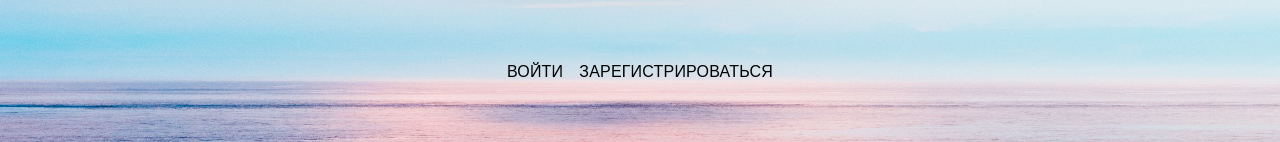
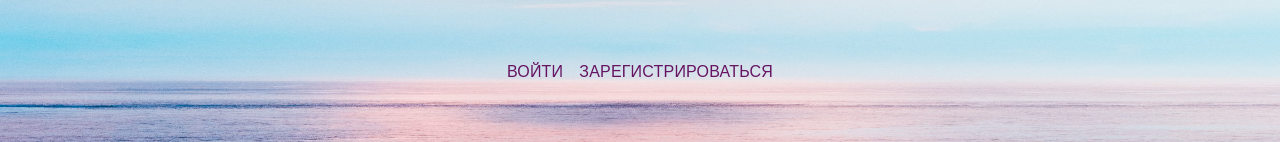
Before and after one commit to lusorich/your-choice, a React app: page / in a window 1280 px wide. Shown: the part 385-527 px from the top of the page. Built offline with nearby package versions, Linux system fonts and the light colour scheme.

Commit message:
adding test custom styles

```diff
--- a/src/app/App.tsx
+++ b/src/app/App.tsx
@@ -16,10 +16,6 @@ const App = () => {
     <ThemeProvider theme={activeTheme}>
       <MainContainer
         maxWidth={false}
-        sx={{
-          backgroundImage: 'url(./images/main-background.jpg)',
-          backgroundRepeat: 'round',
-        }}
       >
         <AppProviders>
           <UnauthenticatedApp />
--- a/src/pages/unauthenticated/ui/style.tsx
+++ b/src/pages/unauthenticated/ui/style.tsx
@@ -5,6 +5,8 @@ import { ThemeColorMode } from 'widgets/theme/ui/useColorModeTheme';
 
 const MainContainer = styled(Container)(({ theme }) => ({
   backgroundColor: theme.palette.mode === ThemeColorMode.light ? '#fff' : '#000',
+  backgroundImage: theme.palette.mode === ThemeColorMode.light ? 'url(./images/main-background.jpg)' : 'url(./images/main-background-dark.jpg)',
+  backgroundRepeat: 'round',
   height: '100%',
   display: 'flex',
   flexDirection: 'column',
--- a/src/widgets/theme/ui/useColorModeTheme.tsx
+++ b/src/widgets/theme/ui/useColorModeTheme.tsx
@@ -25,12 +25,22 @@ const darkTheme = createTheme({
   ...defaultThemeStyles,
   palette: {
     mode: ThemeColorMode.dark,
+    text: {
+      primary: '#d05ac9',
+    },
   },
   components: {
     MuiButton: {
       styleOverrides: {
         root: {
-          color: '#fff',
+          color: '#d05ac9',
+        },
+      },
+    },
+    MuiTypography: {
+      styleOverrides: {
+        root: {
+          color: '#d05ac9',
         },
       },
     },
@@ -41,12 +51,22 @@ const lightTheme = createTheme({
   ...defaultThemeStyles,
   palette: {
     mode: ThemeColorMode.light,
+    text: {
+      primary: '#661462',
+    },
   },
   components: {
     MuiButton: {
       styleOverrides: {
         root: {
-          color: '#000',
+          color: '#661462',
+        },
+      },
+    },
+    MuiTypography: {
+      styleOverrides: {
+        root: {
+          color: '#661462',
         },
       },
     },
```
Also changed, not shown: public/images/main-background-dark.jpg (added).
